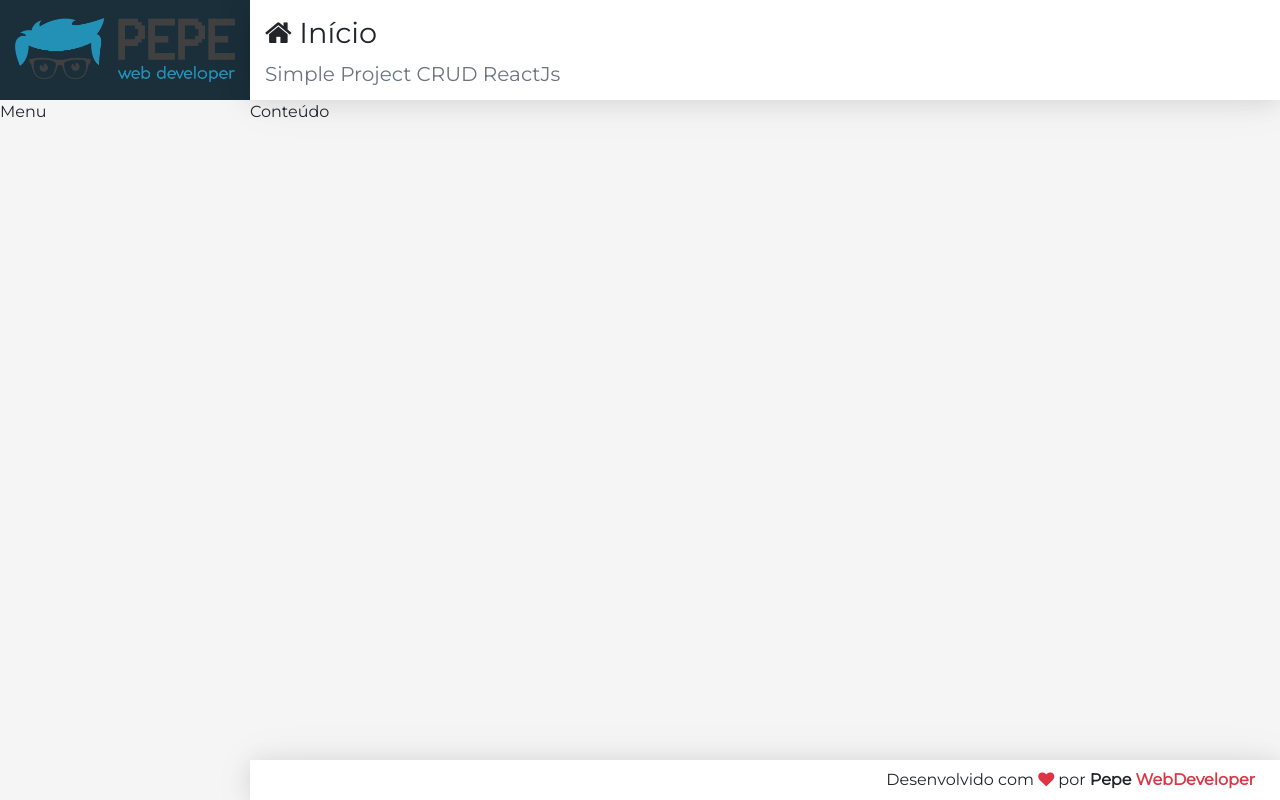
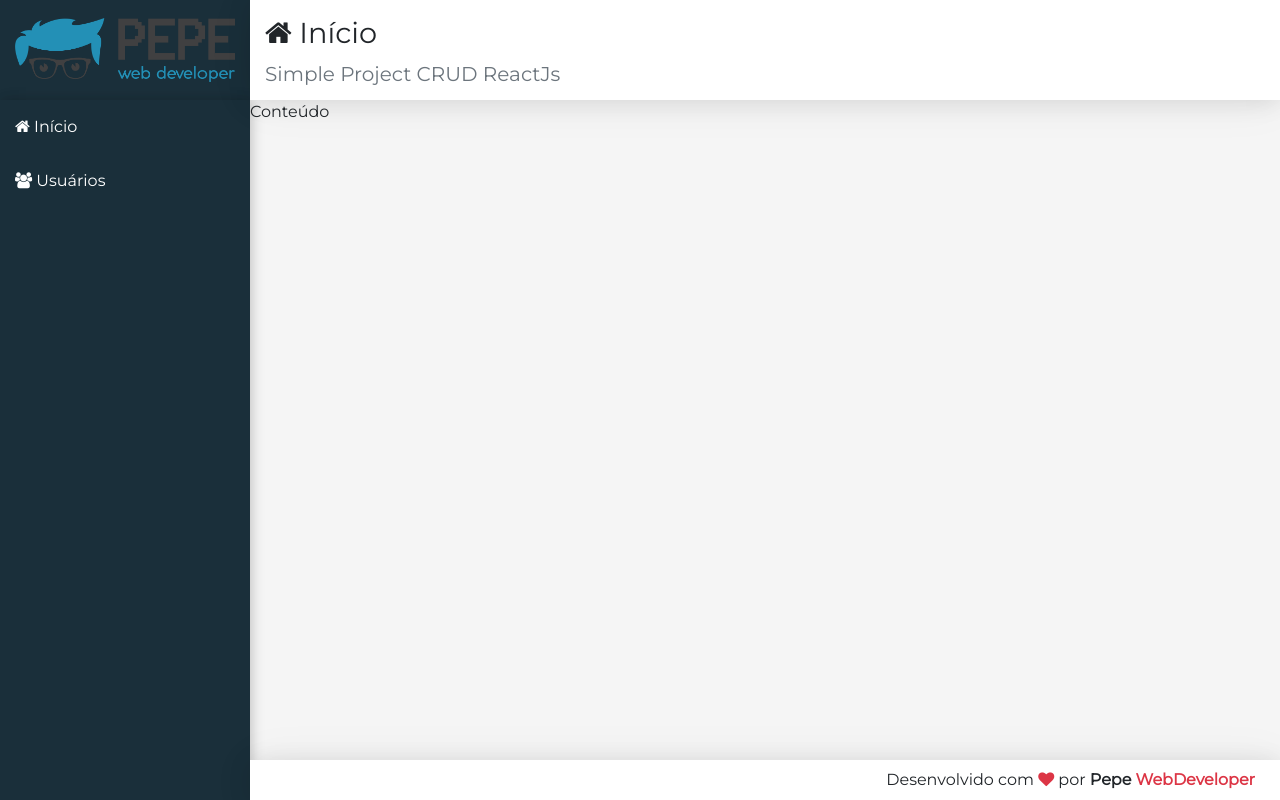
Before and after one commit to peperoschach/crud-react, a React (Create React App) app in the folder frontend/: page / in a window 1280 px wide. Built offline with nearby package versions, Linux system fonts and the light colour scheme.

Commit message:
Component Nav

```diff
--- a/frontend/src/components/template/Nav.css
+++ b/frontend/src/components/template/Nav.css
@@ -0,0 +1,16 @@
+aside.menu-area {
+  background-color: var(--bg-dark);
+  box-shadow: var(--shadow-menu);
+}
+
+.menu a {
+  display: block;
+  text-decoration: none;
+  color: #fff;
+  font-weight: 300;
+  padding: 15px;
+}
+
+.menu a:hover {
+  background: linear-gradient(135deg, #07a7e3 0%, #32dac3 100%);
+}
--- a/frontend/src/components/template/Nav.jsx
+++ b/frontend/src/components/template/Nav.jsx
@@ -3,5 +3,12 @@ import React from 'react'
 
 export default props =>
   <aside className="menu-area">
-    Menu
+    <nav className="menu">
+      <a href="#/">
+        <i className="fa fa-home"></i> Início
+      </a>
+      <a href="#/users">
+        <i className="fa fa-users"></i> Usuários
+      </a>
+    </nav>
   </aside>
--- a/frontend/src/main/App.css
+++ b/frontend/src/main/App.css
@@ -9,6 +9,10 @@
   --shadow:
     0 2px 23px 0 rgba(0, 0, 0, 0.1),
     0 2px 49px 0 rgba(0, 0, 0, 0.06);
+
+  --shadow-menu:
+    2px 0 10px 0 rgba(0, 0, 0, 0.12),
+    2px 0 15px 0 rgba(0, 0, 0, 0.09);
 }
 
 * {
```
